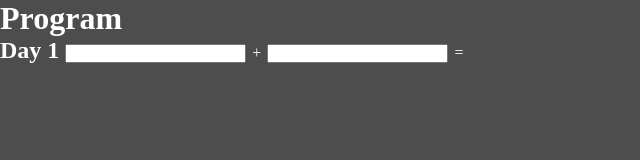
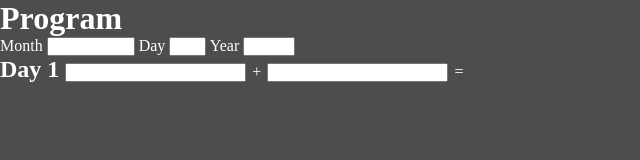
Before and after one commit to JasonTHolmes/simple-program, a plain HTML site: page index.html in a window 1280 px wide. Shown: the whole page, without its empty margins (0-640 px from the left). Drawn offline with Linux system fonts and the light colour scheme.

Commit message:
Added drop down menu.

```diff
--- a/index.html
+++ b/index.html
@@ -14,6 +14,87 @@
 <!-- ---------- -->
 <!-- DAY 1 -->
 <!-- ---------- -->
+
+<label for="months">Month</label>
+
+<select name="months" id="months-options">
+  <option class="month-option" value="January">January</option>
+  <option class="month-option" value="February">February</option>
+  <option class="month-option" value="March">March</option>
+  <option class="month-option" value="April">April</option>
+  <option class="month-option" value="May">May</option>
+  <option class="month-option" value="June">June</option>
+  <option class="month-option" value="July">July</option>
+  <option class="month-option" value="August">August</option>
+  <option class="month-option" value="September">September</option>
+  <option class="month-option" value="October">October</option>
+  <option class="month-option" value="November">November</option>
+  <option class="month-option" value="December">December</option>
+</select>
+
+<label for="day">Day</label>
+
+<select name="day">
+    <option class="day-option" value="1">1</option>
+    <option class="day-option" value="2">2</option>
+    <option class="day-option" value="3">3</option>
+    <option class="day-option" value="4">4</option>
+    <option class="day-option" value="5">5</option>
+    <option class="day-option" value="6">6</option>
+    <option class="day-option" value="7">7</option>
+    <option class="day-option" value="8">8</option>
+    <option class="day-option" value="9">9</option>
+    <option class="day-option" value="10">10</option>
+    <option class="day-option" value="11">11</option>
+    <option class="day-option" value="12">12</option>
+    <option class="day-option" value="13">13</option>
+    <option class="day-option" value="14">14</option>
+    <option class="day-option" value="15">15</option>
+    <option class="day-option" value="16">16</option>
+    <option class="day-option" value="17">17</option>
+    <option class="day-option" value="18">18</option>
+    <option class="day-option" value="19">19</option>
+    <option class="day-option" value="20">20</option>
+    <option class="day-option" value="21">21</option>
+    <option class="day-option" value="22">22</option>
+    <option class="day-option" value="23">23</option>
+    <option class="day-option" value="24">24</option>
+    <option class="day-option" value="25">25</option>
+    <option class="day-option" value="26">26</option>
+    <option class="day-option" value="27">27</option>
+    <option class="day-option" value="28">28</option>
+    <option class="day-option" value="29">29</option>
+    <option class="day-option" value="30">30</option>
+    <option class="day-option" value="31">31</option>
+</select>
+
+
+<label for="year">Year</label>
+<select name="year">
+    <option class="year-option" value="2021">2021</option>
+    <option class="year-option" value="2020">2020</option>
+    <option class="year-option" value="2019">2019</option>
+    <option class="year-option" value="2018">2018</option>
+    <option class="year-option" value="2017">2017</option>
+    <option class="year-option" value="2016">2016</option>
+    <option class="year-option" value="2015">2015</option>
+    <option class="year-option" value="2014">2014</option>
+    <option class="year-option" value="2013">2013</option>
+    <option class="year-option" value="2012">2012</option>
+    <option class="year-option" value="2011">2011</option>
+    <option class="year-option" value="2010">2010</option>
+    <option class="year-option" value="2009">2009</option>
+    <option class="year-option" value="2008">2008</option>
+    <option class="year-option" value="2007">2007</option>
+    <option class="year-option" value="2006">2006</option>
+    <option class="year-option" value="2005">2005</option>
+    <option class="year-option" value="2004">2004</option>
+    <option class="year-option" value="2003">2003</option>
+    <option class="year-option" value="2002">2002</option>
+    <option class="year-option" value="2001">2001</option>
+    <option class="year-option" value="2000">2000</option>
+</select>
+
 
     <div class="equation-container">
         <h2 class="day-1">Day 1</h2>
@@ -33,7 +114,6 @@
             <h2 id="day-1-add-sum"></h2>
         </div>
     </div>
-
     <script src="js/script.js"></script>
 </body>
 </html>
--- a/style/style.css
+++ b/style/style.css
@@ -27,3 +27,10 @@ body {
     /* border: solid 1px red; */
     display: inline-block;
 }
+
+.months,
+.month-option,
+.day-option,
+.year-option {
+    color: black;
+}
```
